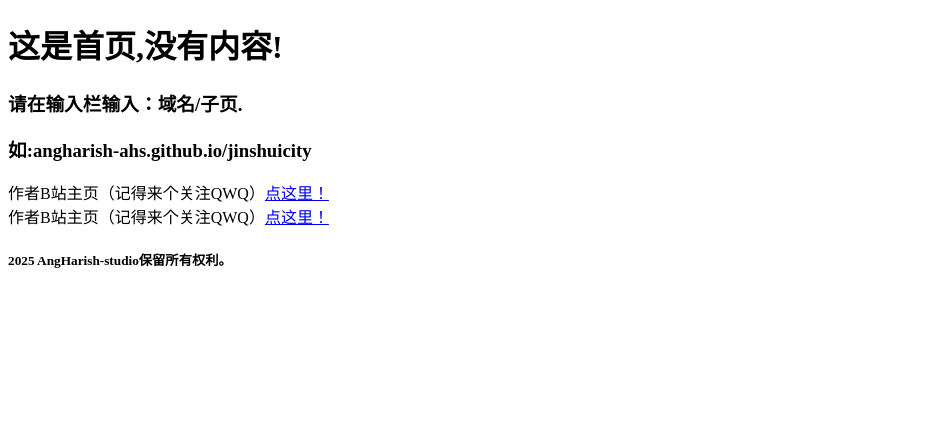
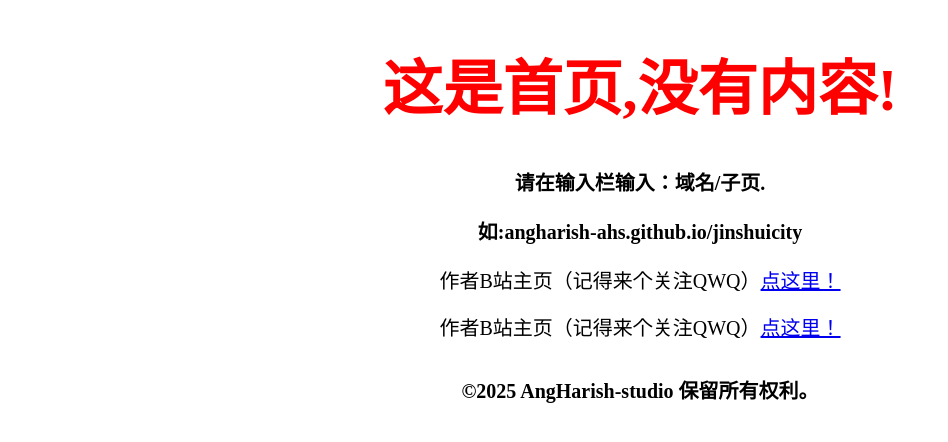
Before and after one commit to AngHarish-AHS/angharish-ahs.github.io, a plain HTML site: page index.html in a window 1280 px wide. Shown: the whole page, without its empty margins (0-948 px from the left). Drawn offline with Linux system fonts and the light colour scheme.

Commit message:
Update index.html

```diff
--- a/index.html
+++ b/index.html
@@ -6,21 +6,55 @@
     <title>AngHarish的网站首页</title>
     <link rel="icon" href="images/logo.png" type="images/x-icon">
 </head>
+<style>
+    .title{
+        text-align: center;
+        color: red;
+        font-size: 30px;
+    }
+    .ym{
+        text-align: center;
+        font-size: 20px;
+    }
+    .sl{
+        text-align: center;
+        font-size: 20px;
+    }
+    .lk{
+        text-align: center;
+        font-size: 20px;
+    }
+    .bz{
+        text-align: center;
+        font-size: 20px;
+    }
+    .bq{
+        text-align: center;
+        font-size: 20px;
+    }
+</style>
 <body>
-    <h1>
-        这是首页,没有内容!
-    </h1>
-    <h3>
+    <div class="title">
+        <h1>
+            这是首页,没有内容!
+        </h1>
+    </div>
+
+    <h3 class="ym">
         请在输入栏输入：域名/子页.
     </h3>
-    <h3>
+    <h3 class="sl">
         如:angharish-ahs.github.io/jinshuicity
     </h3>
-    <span>作者B站主页（记得来个关注QWQ）<a href="https://space.bilibili.com/3493280356502177?spm_id_from=333.788.0.0" target="_blank">点这里！</a></span>
+    <div class="lk">
+        <span>作者B站主页（记得来个关注QWQ）<a href="https://space.bilibili.com/3493280356502177?spm_id_from=333.788.0.0" target="_blank">点这里！</a></span>
+    </div>
     <br>
-    <span>作者B站主页（记得来个关注QWQ）<a href="https://space.bilibili.com/3493280356502177?spm_id_from=333.788.0.0" target="_blank">点这里！</a></span>
-    <h5>
-        2025 AngHarish-studio保留所有权利。
+    <div class="bz">
+        <span>作者B站主页（记得来个关注QWQ）<a href="https://space.bilibili.com/3493280356502177?spm_id_from=333.788.0.0" target="_blank">点这里！</a></span>
+    </div>
+    <h5 class="bq">
+        ©2025 AngHarish-studio 保留所有权利。
     </h5>
 
 </body>
```
